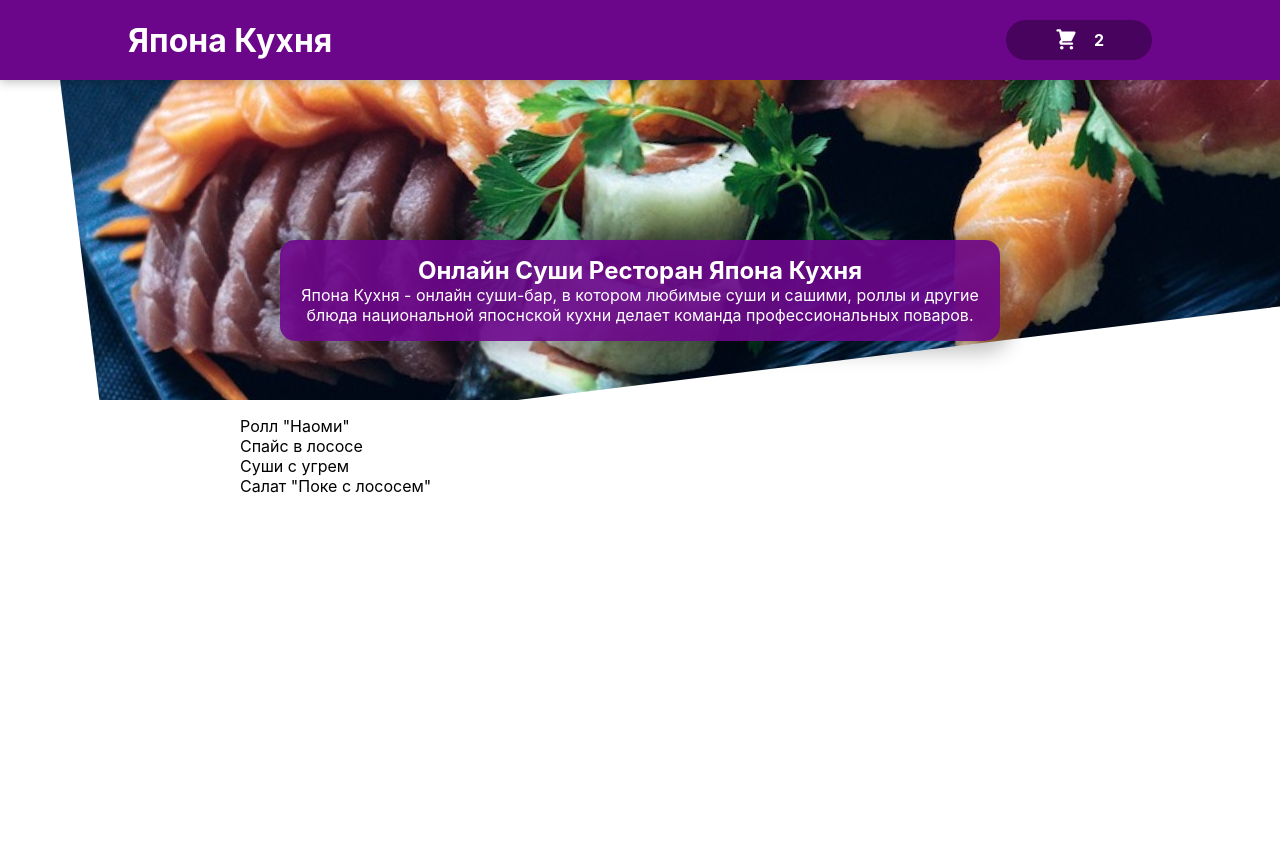
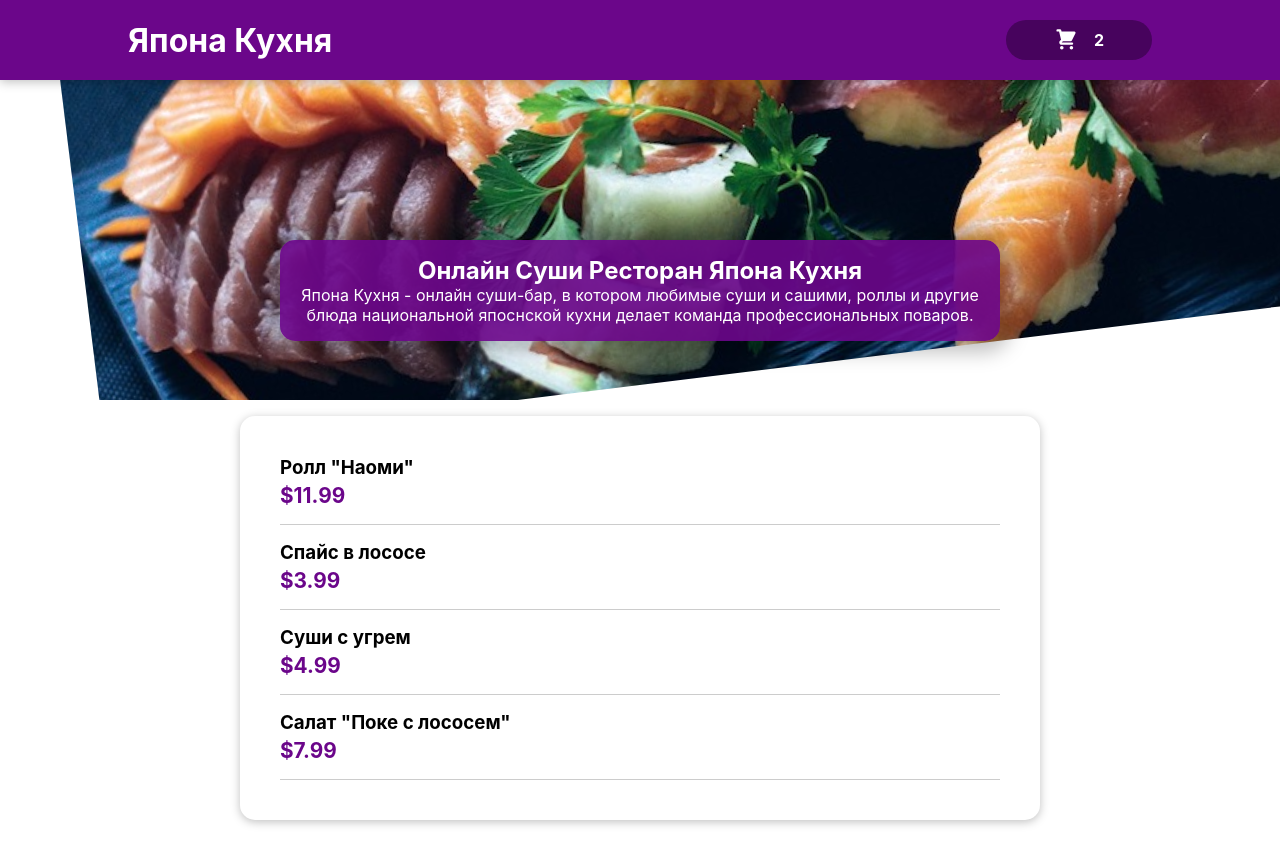
Before and after one commit to PavelAratin/JapanKitchenReact, a React (Create React App) app: page / in a window 1280 px wide. Before the commit the page ends 800 px from the top, so only its background shows below. Built offline with nearby package versions, Linux system fonts and the light colour scheme.

Commit message:
отображение блюд

```diff
--- /dev/null
+++ b/src/components/Meals/MealItem/MealItem.js
@@ -0,0 +1,19 @@
+import styles from './MealItem.module.css'
+
+const MealItem = (props) => {
+  const formatterPrice = `$${props.price.toFixed(2)}`;
+  return (
+    <li className={styles.meal}>
+      <div>
+        <h3>{props.name}</h3>
+        <div className={styles.description}>{props.description}</div>
+        <div className={styles.price}>{formatterPrice}</div>
+      </div>
+      <div>
+
+      </div>
+    </li>
+  )
+
+}
+export default MealItem;
--- /dev/null
+++ b/src/components/Meals/MealItem/MealItem.module.css
@@ -0,0 +1,22 @@
+.meal {
+  display: flex;
+  justify-content: space-between;
+  margin: 1rem;
+  padding-bottom: 1rem;
+  border-bottom: 1px solid #ccc;
+}
+
+.meal h3 {
+  margin: 0 0 0.25rem 0;
+}
+
+.description {
+  font-style: italic;
+}
+
+.price {
+  margin-top: 0.25rem;
+  font-weight: bold;
+  color: #6b068a;
+  font-size: 1.3rem;
+}
--- a/src/components/Meals/MealList.js
+++ b/src/components/Meals/MealList.js
@@ -1,3 +1,5 @@
+import Card from '../UI/Card';
+import MealItem from './MealItem/MealItem';
 import styles from './MealList.module.css';
 
 const DUMMY_MEALS = [
@@ -32,12 +34,21 @@
 
 const MealList = (props) => {
 
-  const mealList = DUMMY_MEALS.map((meal) => <li>{meal.name}</li>);
+  const mealList = DUMMY_MEALS.map((meal) => (
+    <MealItem
+      key={meal.id}
+      name={meal.name}
+      decription={meal.description}
+      price={meal.price}>
+    </MealItem>
+  ));
   return (
     <section className={styles.meals}>
-      <ul>
-        {mealList}
-      </ul>
+      <Card>
+        <ul>
+          {mealList}
+        </ul>
+      </Card>
     </section>
   )
 }
--- /dev/null
+++ b/src/components/UI/Card.js
@@ -0,0 +1,8 @@
+import styles from './Card.module.css';
+const Card = (props) => {
+  return (
+    <div className={styles.card}>{props.children}</div>
+  )
+}
+
+export default Card;
--- /dev/null
+++ b/src/components/UI/Card.module.css
@@ -0,0 +1,6 @@
+.card {
+  padding: 1.5rem;
+  box-shadow: 0 2px 10px rgba(0, 0, 0, 0.25);
+  border-radius: 15px;
+  background-color: white;
+}
```
Also changed, not shown: src/components/Meals/MealItem/MealItemForm.module.css (added, +20 -0 lines), src/components/Meals/MealItem/MealItemForm.js (added).
